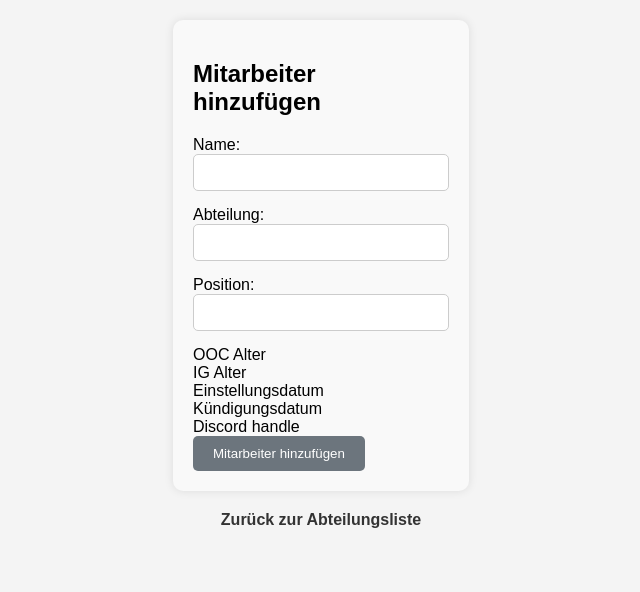
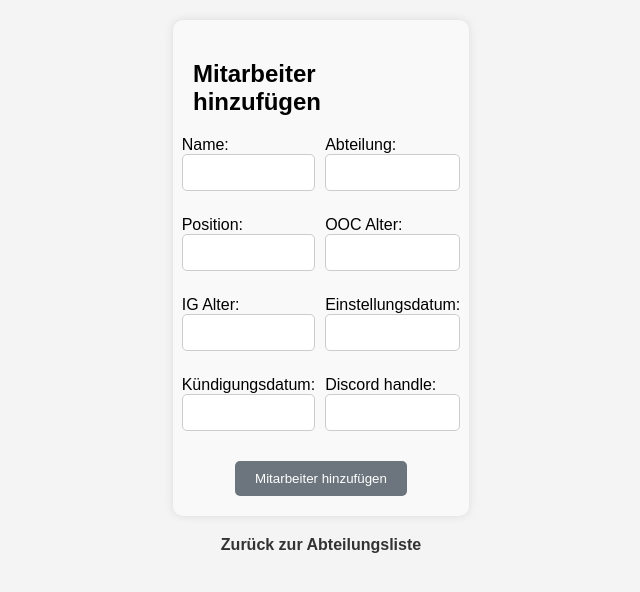
Before and after one commit to Ma-Ko-dev/Roleplay_Employee_Manager, a Flask app: page /add_employee/1 in a window 1280 px wide. Shown: the part 77-669 px from the top of the page, without its empty margins (319-959 px from the left). Run offline with Flask 3, Linux system fonts and the light colour scheme; a user stored in the database is signed in; tables that the repository leaves empty hold one stand-in row (values such as "Sample post").

Commit message:
add_employee.html fertiggestellt und redesigned. styles.css zusaetzliche regeln. AddEmployeeForm fertiggestellt.

```diff
--- a/flask_app.py
+++ b/flask_app.py
@@ -52,7 +52,11 @@ class AddEmployeeForm(FlaskForm):
     name = StringField('Name', validators=[DataRequired()])
     department = StringField('Abteilung', validators=[DataRequired()])
     position = StringField('Position', validators=[DataRequired()])
-    # TODO restliche inputs einfuegen
+    ooc_age = StringField('OOC Alter', validators=[DataRequired()])
+    ig_age = StringField('IG Alter', validators=[DataRequired()])
+    hire_date = StringField('Einstellungsdatum', validators=[DataRequired()])
+    termination_date = StringField('Kündigungsdatum', validators=[DataRequired()])
+    discord_handle = StringField('Discord handle', validators=[DataRequired()])
     submit = SubmitField('Mitarbeiter hinzufügen')
 
 
@@ -70,7 +74,6 @@ def unauthorized():
 @app.route('/')
 @login_required
 def index():
-    # departments = db_session.query(Employee.department).distinct().all()
     departments = db_session.query(Department.name).distinct().all()
     departments = [department[0] for department in departments]
 
@@ -92,6 +95,25 @@ def department_list(dep):
 def employee_detail(employee_id):
     employee = db_session.query(Employee).get(employee_id)
     return render_template('employee_detail.html', employee=employee, title="Mitarbeiterdetails")
+
+
+@app.route('/add_employee/<string:department>', methods=['GET', 'POST'])
+@login_required
+def add_employee(department):
+    form = AddEmployeeForm()
+
+    if form.validate_on_submit():
+        name = form.name.data
+        position = form.position.data
+
+        new_employee = Employee(name=name, position=position, department=department)
+        db_session.add(new_employee)
+        db_session.commit()
+
+        flash("Mitarbeiter hinzugefügt", "success")
+        return redirect(url_for('employee_list'))
+
+    return render_template('add_employee.html', form=form, dep=department, title="Mitarbeiter hinzufügen")
 
 
 @app.route('/settings', methods=['GET', 'POST'])
@@ -121,25 +143,6 @@ def settings():
 
     db_session.close()
     return render_template('settings.html', departments=departments, form=form, title="Einstellungen")
-
-
-@app.route('/add_employee/<string:department>', methods=['GET', 'POST'])
-@login_required
-def add_employee(department):
-    form = AddEmployeeForm()
-
-    if form.validate_on_submit():
-        name = form.name.data
-        position = form.position.data
-
-        new_employee = Employee(name=name, position=position, department=department)
-        db_session.add(new_employee)
-        db_session.commit()
-
-        flash("Mitarbeiter hinzugefügt", "success")
-        return redirect(url_for('employee_list'))
-
-    return render_template('add_employee.html', form=form, dep=department, title="Mitarbeiter hinzufügen")
 
 
 @app.route('/register', methods=['GET', 'POST'])
--- a/static/css/styles.css
+++ b/static/css/styles.css
@@ -120,6 +120,34 @@ a:hover {
     align-items: center;
 }
 
+
+/* Form grid 4x2 */
+.form-grid {
+    display: grid;
+    grid-template-columns: repeat(2, 1fr);
+    grid-gap: 10px;
+}
+
+.submit-button-container {
+    text-align: center;
+    grid-column: span 2;
+    margin-top: 5px;
+}
+
+.submit-button-container input[type="submit"] {
+    background-color: #6c757d;
+    color: white;
+    border: none;
+    padding: 10px 20px;
+    border-radius: 5px;
+    cursor: pointer;
+    transition: background-color 0.3s ease-in-out;
+}
+
+.submit-button-container input[type="submit"]:hover {
+    background-color: #5a6268;
+}
+
 input[type="submit"] {
     background-color: #6c757d;
     color: white;
--- a/templates/add_employee.html
+++ b/templates/add_employee.html
@@ -7,38 +7,44 @@
 
     <form method="POST">
         {{ form.hidden_tag() }}
+        <div class="form-grid">
             <div class="input-container">
-            <label>Name:</label>
+                <label>{{ form.name.label.text }}:</label>
                 {{ form.name(class='input-field') }}
             </div>
             <div class="input-container">
-            <label>Abteilung:</label>
+                <label>{{ form.department.label.text }}:</label>
                 {{ form.department(class='input-field') }}
             </div>
             <div class="input-container">
-            <label>Position:</label>
+                <label>{{ form.position.label.text }}:</label>
                 {{ form.position(class='input-field') }}
     <!--            TODO default wert aus dep-->
             </div>
             <div class="input-container">
-            <label>OOC Alter</label>
+                <label>{{ form.ooc_age.label.text }}:</label>
+                {{ form.ooc_age(class='input-field') }}
             </div>
             <div class="input-container">
-            <label>IG Alter</label>
+                <label>{{ form.ig_age.label.text }}:</label>
+                {{ form.ig_age(class='input-field') }}
             </div>
             <div class="input-container">
-            <label>Einstellungsdatum</label>
+                <label>{{ form.hire_date.label.text }}:</label>
+                {{ form.hire_date(class='input-field') }}
             </div>
             <div class="input-container">
-            <label>Kündigungsdatum</label>
+                <label>{{ form.termination_date.label.text }}:</label>
+                {{ form.termination_date(class='input-field') }}
             </div>
             <div class="input-container">
-<!--            #TODO restliche form inputs einfuegen-->
-            <label>Discord handle</label>
+                <label>{{ form.discord_handle.label.text }}:</label>
+                {{ form.discord_handle(class='input-field') }}
             </div>
 
-        <div>
+            <div class="submit-button-container">
                 {{ form.submit() }}
+            </div>
         </div>
     </form>
 </div>
```
Lines whose indentation alone changed are shown as unchanged.
